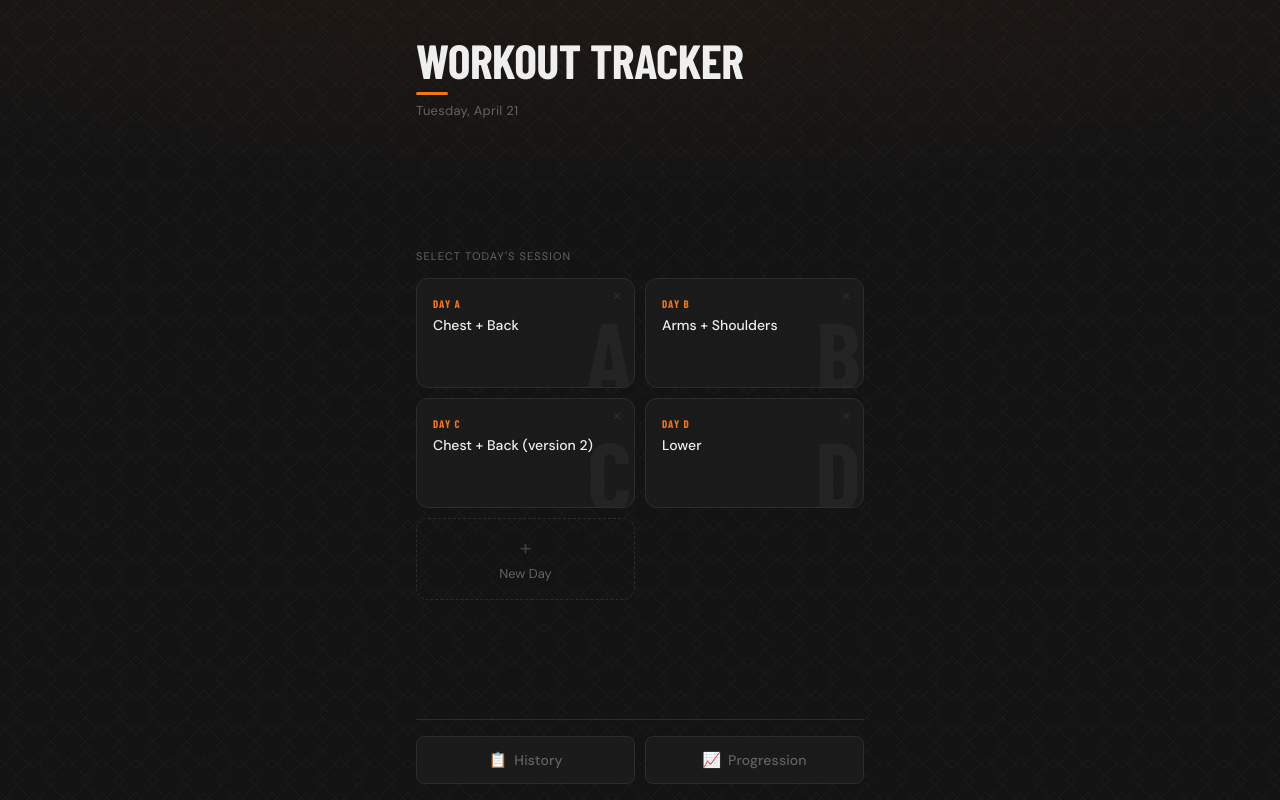
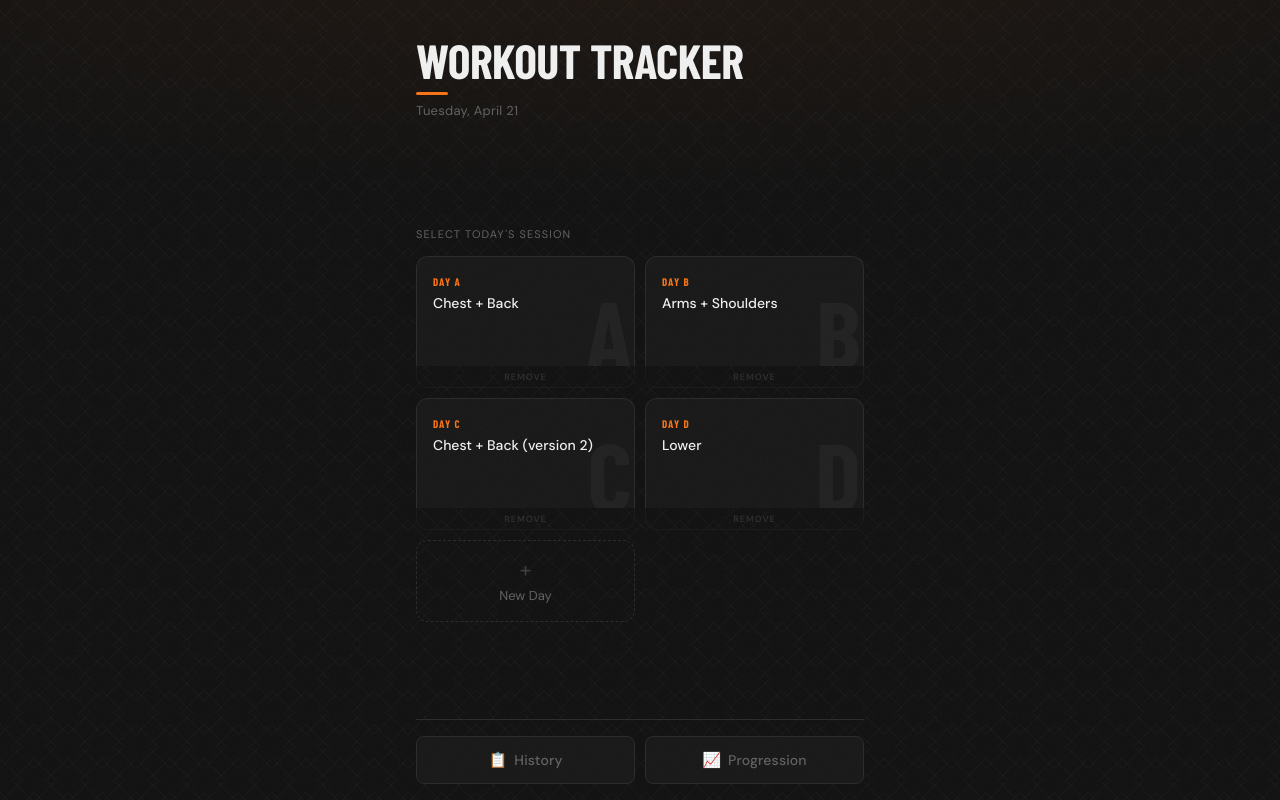
Before and after one commit to AnandaTris/Personal-Workout-Tracker, a React (Vite) app: page / in a window 1280 px wide. Built offline with nearby package versions, Linux system fonts and the light colour scheme; a web font is replaced by a local one.

Commit message:
cahnge delete button on the orgiinal days

```diff
--- a/src/pages/Home.css
+++ b/src/pages/Home.css
@@ -116,7 +116,43 @@
   z-index: 1;
 }
 
-/* Custom day wrapper */
+/* Static day wrapper — card + remove strip stacked */
+.day-static-wrap {
+  display: flex;
+  flex-direction: column;
+}
+
+.day-static-wrap .day-btn {
+  width: 100%;
+  border-radius: var(--radius) var(--radius) 0 0;
+  border-bottom: none;
+}
+
+.day-remove-strip {
+  width: 100%;
+  height: 22px;
+  background: transparent;
+  border: 1px solid var(--border);
+  border-top: none;
+  border-radius: 0 0 var(--radius) var(--radius);
+  color: var(--text-muted);
+  font-size: 9px;
+  font-weight: 600;
+  text-transform: uppercase;
+  letter-spacing: 0.1em;
+  opacity: 0.35;
+  display: flex;
+  align-items: center;
+  justify-content: center;
+}
+
+.day-remove-strip:active {
+  opacity: 1;
+  color: var(--danger);
+  background: rgba(239, 68, 68, 0.07);
+}
+
+/* Custom day wrapper — card + floating edit button */
 .day-btn-wrap {
   position: relative;
 }
@@ -150,7 +186,7 @@
 
 .day-edit-btn:active {
   opacity: 1;
-  color: var(--danger);
+  color: var(--accent);
 }
 
 /* Add Day card */
--- a/src/pages/Home.jsx
+++ b/src/pages/Home.jsx
@@ -30,8 +30,9 @@ export default function Home({ navigate }) {
       <main className="home-main">
         <p className="home-prompt">Select today's session</p>
         <div className="day-grid">
+
           {visibleStaticDays.map(({ day, label }) => (
-            <div key={day} className="day-btn-wrap">
+            <div key={day} className="day-static-wrap">
               <button
                 className="day-btn"
                 data-day={day}
@@ -41,11 +42,11 @@ export default function Home({ navigate }) {
                 <span className="day-label">{label}</span>
               </button>
               <button
-                className="day-edit-btn"
+                className="day-remove-strip"
                 onClick={e => handleDeleteStaticDay(e, day)}
                 aria-label={`Remove Day ${day}`}
               >
-                ✕
+                Remove
               </button>
             </div>
           ))}
@@ -76,6 +77,7 @@ export default function Home({ navigate }) {
             <span className="day-add-icon">+</span>
             <span className="day-label">New Day</span>
           </button>
+
         </div>
       </main>
 
```
